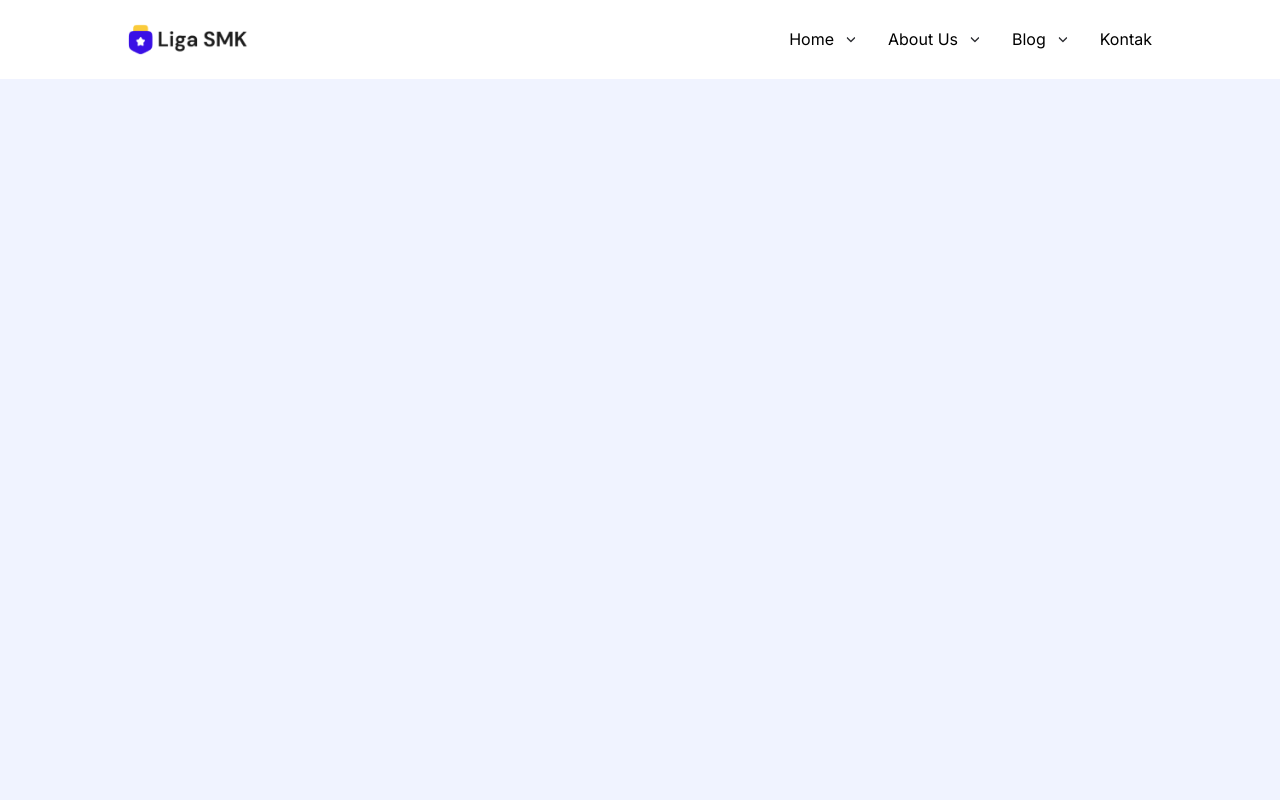
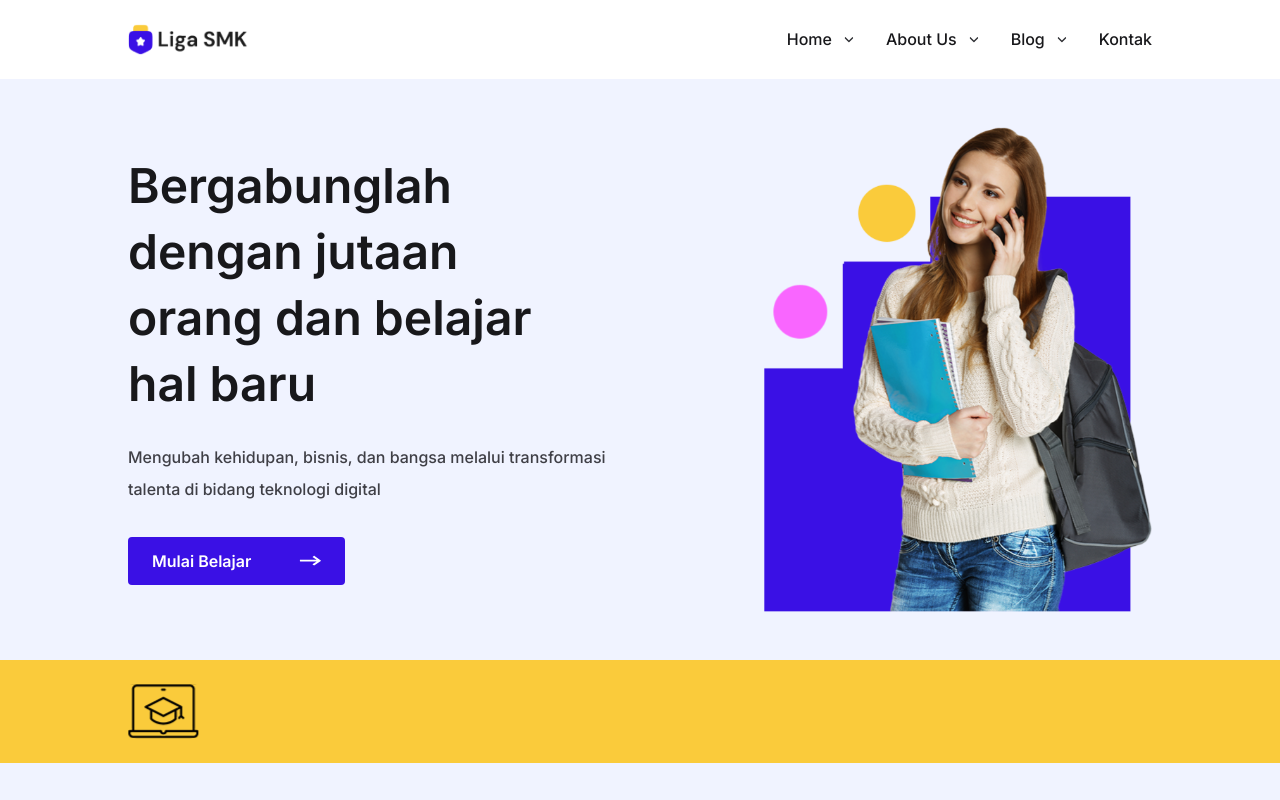
Before and after one commit to setyawannn/liga-smk, a Next.js app: page / in a window 1280 px wide. Built offline with nearby package versions, Linux system fonts and the light colour scheme.

Commit message:
(add): header section

```diff
--- /dev/null
+++ b/src/app/Section/Features.tsx
@@ -0,0 +1,15 @@
+"use client";
+import React from "react";
+import { ReactSVG } from "react-svg";
+
+const Features = () => {
+  return (
+    <div className="bg-[#FACB3B]">
+      <div className="max-w-5xl py-6 mx-auto">
+        <ReactSVG src="/Assets/icon-online-education-laptop.svg" />
+      </div>
+    </div>
+  );
+};
+
+export default Features;
--- /dev/null
+++ b/src/app/Section/Header.tsx
@@ -0,0 +1,32 @@
+import Button from "@/Components/Reusable/Button";
+import Image from "next/image";
+import React from "react";
+import { ReactSVG } from "react-svg";
+
+const HeaderSection = () => {
+  return (
+    <div className="max-w-5xl mx-auto py-12 flex items-center">
+      <div className="w-1/2">
+        <h1 className="text-5xl max-w-md leading-snug font-semibold text-zinc-900">
+          Bergabunglah dengan jutaan orang dan belajar hal baru
+        </h1>
+        <p className="mt-6 leading-loose text-base text-zinc-700 font-medium">
+          Mengubah kehidupan, bisnis, dan bangsa melalui transformasi talenta di
+          bidang teknologi digital
+        </p>
+        <Button className="mt-8">Mulai Belajar</Button>
+      </div>
+      <div className="w-1/2 flex justify-end">
+        <Image
+          src={"/Assets/shape-diagram.png"}
+          alt=""
+          width={388}
+          height={100}
+          className="h-auto"
+        />
+      </div>
+    </div>
+  );
+};
+
+export default HeaderSection;
--- a/src/app/page.tsx
+++ b/src/app/page.tsx
@@ -1,10 +1,14 @@
 import Navbar from "@/Components/Navbar";
 import Image from "next/image";
+import HeaderSection from "./Section/Header";
+import Features from "./Section/Features";
 
 export default function Home() {
   return (
     <main>
       <Navbar />
+      <HeaderSection />
+      <Features />
     </main>
   );
 }
--- a/src/components/Navbar.tsx
+++ b/src/components/Navbar.tsx
@@ -30,7 +30,7 @@ const Navbar = () => {
             <Link
               key={item.id}
               href={"/"}
-              className="flex items-center gap-x-3"
+              className="flex items-center gap-x-3 font-medium text-zinc-900"
             >
               {item.title}{" "}
               {item.dropdown ? (
--- /dev/null
+++ b/src/components/Reusable/Button.tsx
@@ -0,0 +1,21 @@
+"use client";
+import React from "react";
+import { ReactSVG } from "react-svg";
+
+interface ButtonProps {
+  children: React.ReactNode;
+  className?: string;
+  icon?: React.ReactNode;
+}
+
+const Button = ({ children, className, icon }: ButtonProps) => {
+  return (
+    <button
+      className={`${className} bg-[#3A10E5] text-white px-6 py-3 rounded font-semibold flex gap-x-12 items-center hover:opacity-90 duration-200 hover:gap-x-6`}
+    >
+      {children} <ReactSVG src="/Assets/icon-arrowlong-right.svg" />
+    </button>
+  );
+};
+
+export default Button;
```
